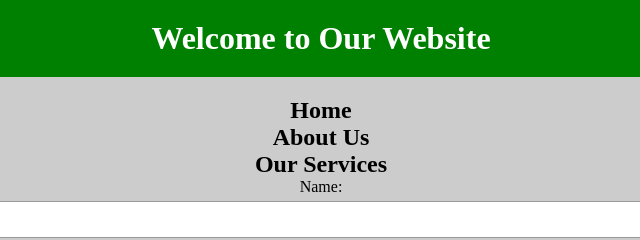
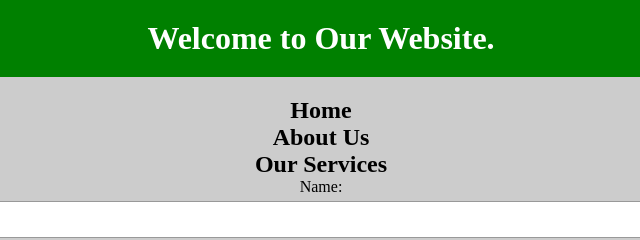
Before and after one commit to Aju-Krypton/HTML-CSS, a plain HTML site: page test.html in a window 1280 px wide. Shown: the top 240 px of the page, 319-959 px from the left. Drawn offline with Linux system fonts and the light colour scheme.

Commit message:
test Commit

```diff
--- a/test.html
+++ b/test.html
@@ -18,14 +18,12 @@
       text-align: center;
     }
 
-    /* Styling for content */
     .content {
       background-color: #ccc;
       padding: 20px;
       text-align: center;
     }
 
-    /* Styling for form */
     .form-group {
       margin-bottom: 20px;
     }
@@ -60,7 +58,7 @@
 <body>
 
   <div class="header">
-    <h1>Welcome to Our Website</h1>
+    <h1>Welcome to Our Website.</h1>
   </div>
 
   <div class="content">
```
